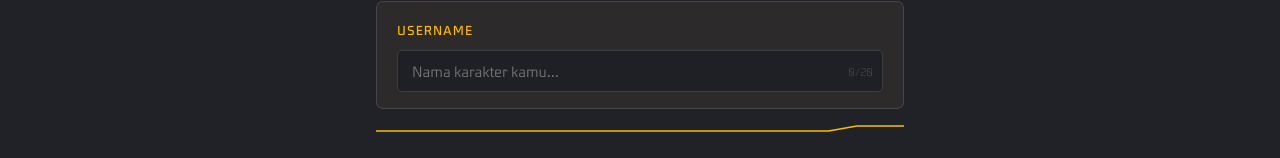
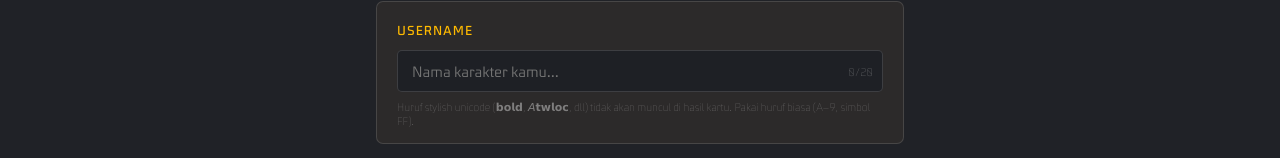
Before and after one commit to Daxzyy/fake-ff-gen, a Next.js app: page / in a window 1280 px wide. Shown: the part 120-278 px from the top of the page. Built offline with nearby package versions, Linux system fonts and the light colour scheme.

Commit message:
Update page.tsx

```diff
--- a/app/page.tsx
+++ b/app/page.tsx
@@ -187,6 +187,9 @@ export default function Page() {
               {username.length}/20
             </span>
           </div>
+          <p style={{ marginTop: 8, fontSize: 11, fontWeight: 300, color: 'var(--light-text)', opacity: 0.5 }}>
+            Huruf stylish unicode (𝗯𝗼𝗹𝗱, 𝘈𝘁𝘄𝗹𝗼𝗰, dll) tidak akan muncul di hasil kartu. Pakai huruf biasa (A–9, simbol FF).
+          </p>
         </section>
 
         <AngleDivider />
```
